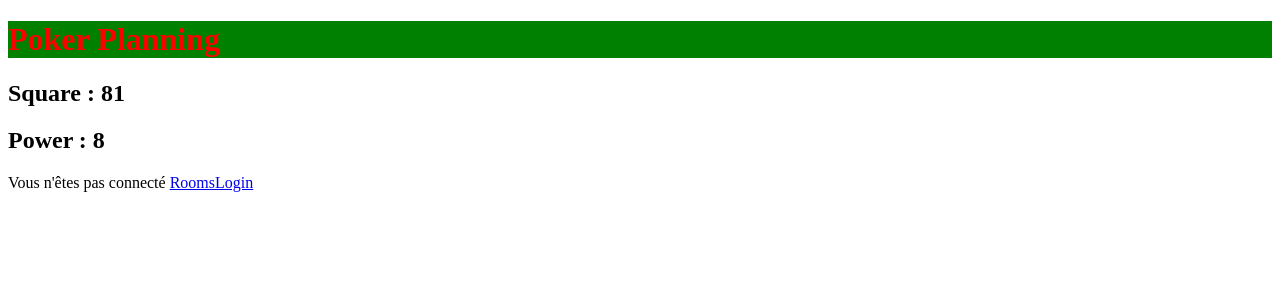
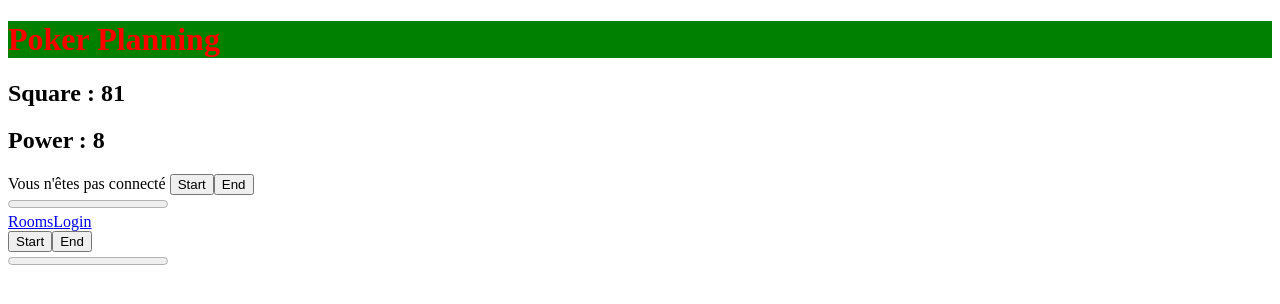
Before and after one commit to DamienKemberg/angularTutorial, an Angular app: page /progressBar in a window 1280 px wide. Before the commit this address led to /. Shown: the top 304 px of the page. Built offline with nearby package versions, Linux system fonts and the light colour scheme.

Commit message:
Add progress bar

```diff
--- a/src/app/app.component.html
+++ b/src/app/app.component.html
@@ -17,3 +17,8 @@
 <a routerLink="/dashboard/rooms">Rooms</a>
 <a routerLink="/user/login" appNotConnected>Login</a>
 <a routerLink="/user/logout" appConnected >Logout</a>
+
+
+<div>
+  <app-progress-bar [value]="0" [max]="100" [inter]="1"></app-progress-bar>
+</div>
--- a/src/app/app.routing.module.ts
+++ b/src/app/app.routing.module.ts
@@ -1,11 +1,13 @@
 import { RouterModule, Routes } from '@angular/router';
 import { NgModule } from '@angular/core';
 import { ConnectedGuard } from './user/services/connected.guard';
+import { ProgressBarComponent } from './shared/progress-bar/progress-bar.component';
 
 const routes: Routes = [
     { path: 'dashboard', loadChildren: "./dashboard/dashboard.module#DashboardModule", canActivate: [ConnectedGuard] }, //Permet le lazy routing
     { path: 'public', loadChildren: "./public/public.module#PublicModule" },
-    { path: 'user', loadChildren: "./user/user.module#UserModule" }
+    { path: 'user', loadChildren: "./user/user.module#UserModule" },
+    {path: 'progressBar', component: ProgressBarComponent}
 ];
 
   @NgModule({
--- /dev/null
+++ b/src/app/shared/progress-bar/progress-bar.component.html
@@ -0,0 +1,6 @@
+<button (click)="start()">Start</button>
+<button (click)="end()">End</button>
+
+<div>
+  <progress [value]="value" [max]="max" ></progress>
+</div>
--- /dev/null
+++ b/src/app/shared/progress-bar/progress-bar.component.ts
@@ -0,0 +1,47 @@
+import { Component, OnInit, Input } from '@angular/core';
+import { interval, Observable } from 'rxjs';
+import { skip, take, map, filter, takeWhile } from 'rxjs/operators';
+
+@Component({
+  selector: 'app-progress-bar',
+  templateUrl: './progress-bar.component.html',
+  styleUrls: ['./progress-bar.component.css']
+})
+export class ProgressBarComponent implements OnInit {
+
+  @Input() value = 0;
+  @Input() max = 100;
+  @Input() inter = 1000;
+
+  running = false;
+
+  constructor() { }
+
+  ngOnInit() {
+  }
+
+  get interval$() {
+    return interval(this.inter)
+    .pipe(
+      take(this.max + 1),
+      takeWhile(value => this.running)
+    );
+  }
+
+  start() : void {
+    this.running = true;
+    this.interval$.subscribe(
+      value => {
+        this.value = value;
+      },
+      error => {},
+      () => console.log('complete')
+    );
+  }
+
+  end() : void {
+    this.running = false;
+  }
+
+
+}
--- a/src/app/shared/shared.module.ts
+++ b/src/app/shared/shared.module.ts
@@ -4,9 +4,10 @@ import { ConnectedDirective } from './directives/connected.directive';
 import { HighlightDirective } from './directives/highlight.directive';
 import { SquarePipe } from './pipes/square.pipe';
 import { PowerPipe } from './pipes/power.pipe';
+import { ProgressBarComponent } from './progress-bar/progress-bar.component';
 
 const declarations = [
-  ConnectedDirective, HighlightDirective, SquarePipe, PowerPipe
+  ConnectedDirective, HighlightDirective, SquarePipe, PowerPipe, ProgressBarComponent
 ];
 
 @NgModule({
```
Also changed, not shown: src/app/shared/progress-bar/progress-bar.component.css (added), 1 other file (tests, documents, lock files or other folders).
